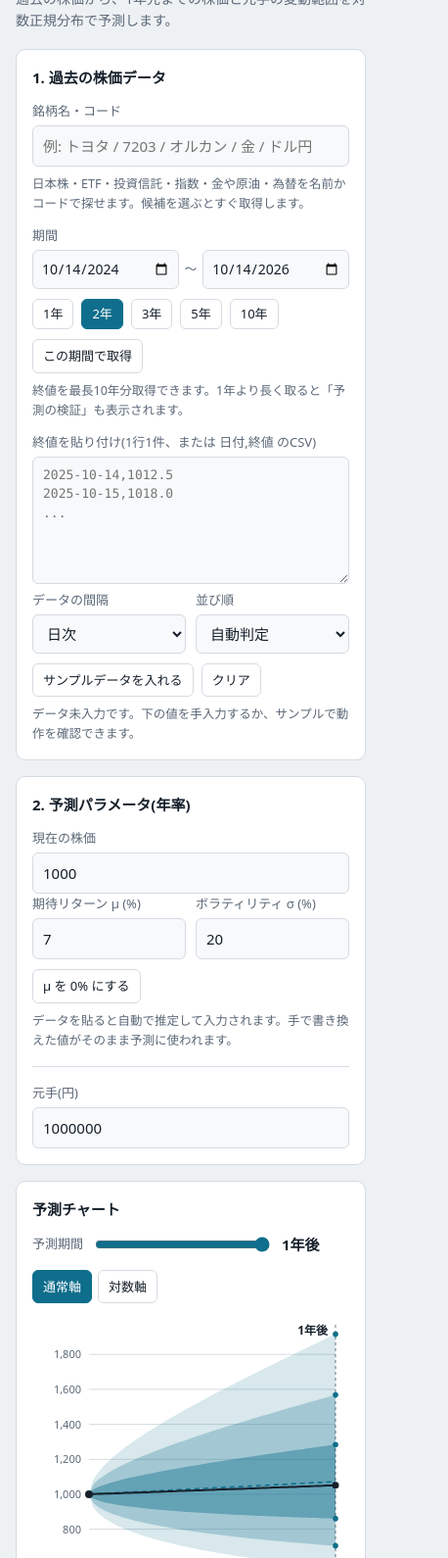
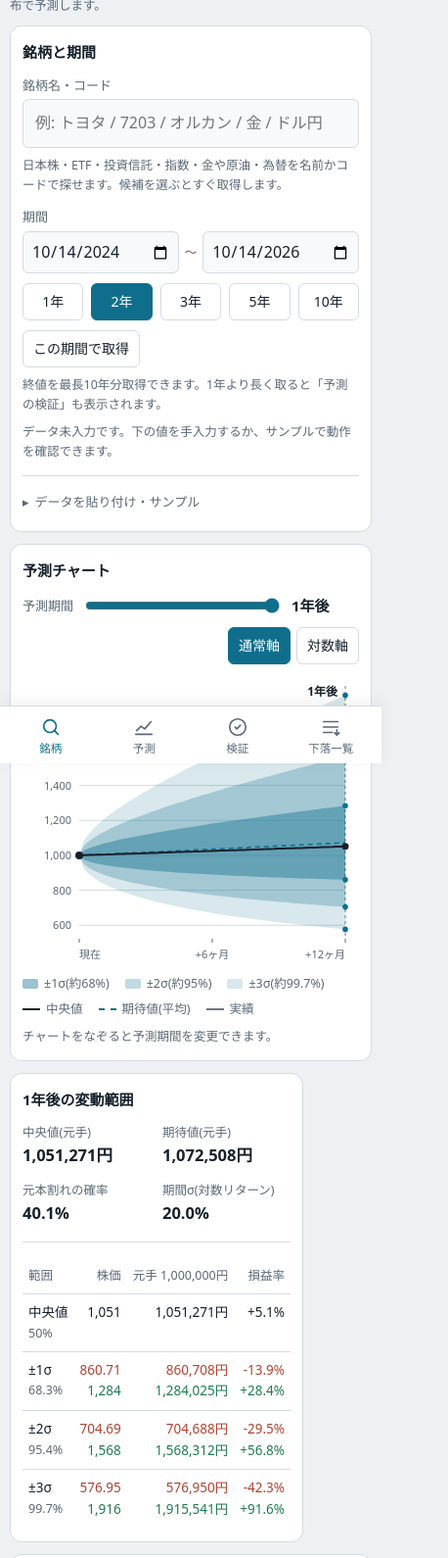
Before and after one commit to kgwata528-png/stock-forecast, a plain HTML site: page index.html in a window 390 px wide. Shown: the part 65-1655 px from the top of the page at 98% size, 458 px wide, since content can reach past the window. Drawn offline with Linux system fonts and the light colour scheme; a web font is replaced by a local one.

Commit message:
スマホで使いやすいように画面を整理
- スマホでは「銘柄と期間 → チャート → 変動範囲 → パラメータ → …」の順に並べ替え
- 画面下に移動用タブ(銘柄・予測・検証・下落一覧)を追加、銘柄を選ぶとチャートまで自動スクロール
- 貼り付け欄・サンプルは折りたたみに移動
- 表は狭い画面で列を絞り、範囲は上下2段表示、1列目を固定
- 入力欄を16pxにして iPhone で入力時に拡大されないように、ボタンを押しやすい大きさに
- 検証チャートの日付ラベルが重ならないように間引き

Co-Authored-By: Claude Opus 5.5 <noreply@anthropic.com>

```diff
--- a/index.html
+++ b/index.html
@@ -117,6 +117,60 @@ input[type=date] { width:100%; font:inherit; font-size:14px; color:var(--ink); b
 .note p { margin:0 0 6px; }
 code { display:block; margin:6px 0; padding:6px 8px; background:var(--field); border:1px solid var(--line); border-radius:6px; font-size:12px; word-break:break-all; user-select:all; -webkit-user-select:all; color:var(--ink); }
 .hint a { color:var(--band); }
+/* 範囲表示 lo 〜 hi */
+.rg i { font-style:normal; color:var(--muted); }
+.xs-only { display:none; }
+/* 折りたたみ */
+details.adv { margin-top:14px; border-top:1px solid var(--line); padding-top:10px; }
+details.adv > summary { cursor:pointer; font-size:13px; color:var(--muted); list-style:none; display:flex; align-items:center; gap:6px; min-height:32px; }
+details.adv > summary::-webkit-details-marker { display:none; }
+details.adv > summary::before { content:'▸'; transition:transform .15s; }
+details.adv[open] > summary::before { transform:rotate(90deg); }
+/* スマホ用の下部タブ */
+.tabbar { display:none; }
+/* 表の1列目を固定(横スクロール時) */
+.tw th:first-child, .tw td:first-child { position:sticky; left:0; background:var(--surface); z-index:1; }
+tr.clk:hover td:first-child { background:var(--field); }
+
+@media (max-width:900px){
+  .wrap { padding:12px 10px calc(76px + env(safe-area-inset-bottom,0px)); }
+  header h1 { font-size:19px; }
+  header p { font-size:12.5px; margin-bottom:10px; }
+  /* 入力 → チャート → 結果 → パラメータ の順に並べ替える */
+  .grid { display:flex; flex-direction:column; gap:12px; }
+  aside, main { display:contents; }
+  .panel + .panel { margin-top:0; }
+  .panel { padding:14px 12px; border-radius:12px; min-width:0; }
+  #p-data { order:0; } #p-chart { order:1; } #p-range { order:2; } #p-param { order:3; }
+  #p-hz { order:4; } #p-bt { order:5; } #sc { order:6; } #p-note { order:7; }
+  /* iOS で入力時に拡大されないよう 16px 以上 */
+  input[type=number], input[type=text], input[type=date], select, textarea { font-size:16px; }
+  #tk { padding:11px 12px; }
+  button { min-height:38px; font-size:14px; }
+  #spans { display:grid; grid-template-columns:repeat(5,1fr); }
+  #spans button { padding:4px 0; }
+  .ctl { gap:10px; }
+  .ctl .seg { margin-left:auto; }
+  .filters select { font-size:16px; }
+  #sugg { max-height:55vh; }
+  #sugg li { padding:10px 12px; }
+  .tabbar { display:grid; grid-template-columns:repeat(4,1fr); position:fixed; left:0; right:0; bottom:0; z-index:20;
+    background:var(--surface); border-top:1px solid var(--line); padding:4px 4px env(safe-area-inset-bottom,0px); box-shadow:0 -4px 16px rgba(0,0,0,.06); }
+  .tabbar button { border:0; border-radius:8px; min-height:52px; display:flex; flex-direction:column; align-items:center; justify-content:center; gap:2px; font-size:11.5px; color:var(--muted); background:transparent; }
+  .tabbar button svg { width:22px; height:22px; stroke:currentColor; fill:none; stroke-width:1.8; stroke-linecap:round; stroke-linejoin:round; }
+  .tabbar button[aria-current=true] { color:var(--band); background:transparent; }
+  html { scroll-padding-top:8px; }
+}
+@media (max-width:640px){
+  table { font-size:13.5px; }
+  th, td { padding:8px 6px; }
+  .xs-hide { display:none; }
+  .xs-only { display:block; }
+  .rg i { display:none; }
+  .rg span { display:block; }
+  dl.stats dd { font-size:16.5px; }
+  dl.stats dd.sm { font-size:14px; }
+}
 @media (prefers-reduced-motion: reduce){ * { transition:none !important; animation:none !important; } }
 </style>
 </head>
@@ -130,8 +184,8 @@ code { display:block; margin:6px 0; padding:6px 8px; background:var(--field); bo
   <div class="grid">
     <!-- 入力 -->
     <aside>
-      <section class="panel" aria-labelledby="h-data">
-        <h2 id="h-data">1. 過去の株価データ</h2>
+      <section class="panel" aria-labelledby="h-data" id="p-data">
+        <h2 id="h-data">銘柄と期間</h2>
         <label for="tk">銘柄名・コード</label>
         <div class="combo">
           <input type="text" id="tk" role="combobox" aria-autocomplete="list" aria-expanded="false" aria-controls="sugg" placeholder="例: トヨタ / 7203 / オルカン / 金 / ドル円" autocomplete="off" spellcheck="false">
@@ -147,6 +201,9 @@ code { display:block; margin:6px 0; padding:6px 8px; background:var(--field); bo
         </div>
         <div class="btns"><button type="button" id="fetch">この期間で取得</button></div>
         <p class="hint" id="tkout">終値を最長10年分取得できます。1年より長く取ると「予測の検証」も表示されます。</p>
+        <p class="hint" id="info"></p>
+        <details class="adv" id="adv">
+        <summary>データを貼り付け・サンプル</summary>
         <label for="data">終値を貼り付け(1行1件、または 日付,終値 のCSV)</label>
         <textarea id="data" placeholder="2025-10-14,1012.5&#10;2025-10-15,1018.0&#10;..." spellcheck="false"></textarea>
         <div class="row2">
@@ -168,11 +225,11 @@ code { display:block; margin:6px 0; padding:6px 8px; background:var(--field); bo
           </div>
         </div>
         <div class="btns"><button type="button" id="sample">サンプルデータを入れる</button><button type="button" id="clear">クリア</button></div>
-        <p class="hint" id="info"></p>
+        </details>
       </section>
 
-      <section class="panel" aria-labelledby="h-param">
-        <h2 id="h-param">2. 予測パラメータ(年率)</h2>
+      <section class="panel" aria-labelledby="h-param" id="p-param">
+        <h2 id="h-param">予測パラメータ(年率)と元手</h2>
         <label for="s0">現在の株価</label>
         <input type="number" id="s0" step="any" min="0" value="1000" inputmode="decimal">
         <div class="row2">
@@ -195,7 +252,7 @@ code { display:block; margin:6px 0; padding:6px 8px; background:var(--field); bo
 
     <!-- 結果 -->
     <main>
-      <section class="panel" aria-labelledby="h-chart">
+      <section class="panel" aria-labelledby="h-chart" id="p-chart">
         <h2 id="h-chart">予測チャート<span id="cname" class="dim" style="font-weight:500"></span></h2>
         <div class="ctl">
           <div class="grow">
@@ -220,19 +277,19 @@ code { display:block; margin:6px 0; padding:6px 8px; background:var(--field); bo
         <p class="hint">チャートをなぞると予測期間を変更できます。</p>
       </section>
 
-      <section class="panel" aria-labelledby="h-range">
+      <section class="panel" aria-labelledby="h-range" id="p-range">
         <h2 id="h-range"><span id="rtitle">1年後</span>の変動範囲</h2>
         <dl class="stats" id="stats"></dl>
         <hr class="sep">
         <div class="tw" id="rtable"></div>
       </section>
 
-      <section class="panel" aria-labelledby="h-hz">
+      <section class="panel" aria-labelledby="h-hz" id="p-hz">
         <h2 id="h-hz">期間別の元手レンジ</h2>
         <div class="tw" id="htable"></div>
       </section>
 
-      <section class="panel" aria-labelledby="h-bt">
+      <section class="panel" aria-labelledby="h-bt" id="p-bt">
         <h2 id="h-bt">予測の検証(1年前の予測 vs 実績)</h2>
         <div class="ctl">
           <span class="dim">検証に使う μ</span>
@@ -276,7 +333,7 @@ code { display:block; margin:6px 0; padding:6px 8px; background:var(--field); bo
         <p class="hint">東証上場の全銘柄について、1年前より前のデータで推定した μ・σ から1年前時点の予測を作り、今の株価がその分布の何σの位置かを計算しています(上の「予測の検証」と同じ考え方)。GitHub Actions で平日の夕方に自動更新します。行を選ぶとその銘柄を読み込みます。「μ 当時の推定値」は前年に大きく上がった銘柄ほど判定が厳しくなるので、値下がりそのものを見たいときは「μ 0%」がおすすめです。</p>
       </section>
 
-      <section class="panel note" aria-labelledby="h-note">
+      <section class="panel note" aria-labelledby="h-note" id="p-note">
         <h2 id="h-note">モデルの前提と注意</h2>
         <p>株価 S は S<sub>t</sub> = S<sub>0</sub>·exp(mt + σ√t·Z)、Z は標準正規分布、m = μ − σ²/2 とします(幾何ブラウン運動)。対数リターンが正規分布に従うため、株価は対数正規分布になり、下限は 0、上側に長い裾を持ちます。</p>
         <p>kσ の範囲は S<sub>0</sub>·exp(mt ± kσ√t) です。確率は 1σ=68.27%、2σ=95.45%、3σ=99.73% です。元手の範囲は 元手 × S/S<sub>0</sub> で計算しています。</p>
@@ -286,6 +343,13 @@ code { display:block; margin:6px 0; padding:6px 8px; background:var(--field); bo
     </main>
   </div>
 </div>
+
+<nav class="tabbar" aria-label="ページ内の移動">
+  <button type="button" data-go="p-data" aria-current="true"><svg viewBox="0 0 24 24"><circle cx="11" cy="11" r="7"/><path d="M20 20l-4-4"/></svg>銘柄</button>
+  <button type="button" data-go="p-chart"><svg viewBox="0 0 24 24"><path d="M3 20h18"/><path d="M4 16l5-5 4 3 7-8"/></svg>予測</button>
+  <button type="button" data-go="p-bt"><svg viewBox="0 0 24 24"><path d="M9 12l2 2 4-4"/><circle cx="12" cy="12" r="9"/></svg>検証</button>
+  <button type="button" data-go="sc"><svg viewBox="0 0 24 24"><path d="M4 6h16M4 12h16M4 18h10"/><path d="M19 15v6M16.5 18.5L19 21l2.5-2.5"/></svg>下落一覧</button>
+</nav>
 
 <script>
 (function(){
@@ -398,15 +462,16 @@ code { display:block; margin:6px 0; padding:6px 8px; background:var(--field); bo
       '<div><dt>元本割れの確率</dt><dd>'+(pLoss*100).toFixed(1)+'%</dd></div>'+
       '<div><dt>期間σ(対数リターン)</dt><dd>'+(s*100).toFixed(1)+'%</dd></div>';
 
-    var rows = '<tr><td>中央値</td><td class="dim">50%</td><td>'+fmtP(med)+'</td><td>'+fmtC(p.C*med/p.S0)+'</td><td>'+pct(med/p.S0-1)+'</td></tr>';
+    function rg(a, b){ return '<span class="rg"><span class="lo">'+a+'</span><i> 〜 </i><span class="hi">'+b+'</span></span>'; }
+    var rows = '<tr><td>中央値<span class="dim xs-only">50%</span></td><td class="dim xs-hide">50%</td><td>'+fmtP(med)+'</td><td>'+fmtC(p.C*med/p.S0)+'</td><td>'+pct(med/p.S0-1)+'</td></tr>';
     [1,2,3].forEach(function(k){
       var lo = band(p,-k,t), hi = band(p,k,t);
-      rows += '<tr><td>±'+k+'σ</td><td class="dim">'+COV[k]+'</td>'+
-        '<td><span class="lo">'+fmtP(lo)+'</span> 〜 <span class="hi">'+fmtP(hi)+'</span></td>'+
-        '<td><span class="lo">'+fmtC(p.C*lo/p.S0)+'</span> 〜 <span class="hi">'+fmtC(p.C*hi/p.S0)+'</span></td>'+
-        '<td><span class="lo">'+pct(lo/p.S0-1)+'</span> 〜 <span class="hi">'+pct(hi/p.S0-1)+'</span></td></tr>';
+      rows += '<tr><td>±'+k+'σ<span class="dim xs-only">'+COV[k]+'</span></td><td class="dim xs-hide">'+COV[k]+'</td>'+
+        '<td>'+rg(fmtP(lo), fmtP(hi))+'</td>'+
+        '<td>'+rg(fmtC(p.C*lo/p.S0), fmtC(p.C*hi/p.S0))+'</td>'+
+        '<td>'+rg(pct(lo/p.S0-1), pct(hi/p.S0-1))+'</td></tr>';
     });
-    $('rtable').innerHTML = '<table><thead><tr><th>範囲</th><th>確率</th><th>株価</th><th>元手 '+fmtC(p.C)+' の場合</th><th>損益率</th></tr></thead><tbody>'+rows+'</tbody></table>';
+    $('rtable').innerHTML = '<table><thead><tr><th>範囲</th><th class="xs-hide">確率</th><th>株価</th><th>元手 '+fmtC(p.C)+'</th><th>損益率</th></tr></thead><tbody>'+rows+'</tbody></table>';
 
     var hs = [1,3,6,12];
     var head = '<tr><th>元手の範囲</th>'+hs.map(function(x){ return '<th>'+(x===12?'1年後':x+'ヶ月後')+'</th>'; }).join('')+'</tr>';
@@ -466,7 +531,7 @@ code { display:block; margin:6px 0; padding:6px 8px; background:var(--field); bo
     // x目盛
     for (var q=-4;q<=4;q++){
       var tq = q/4;
-      if(tq<xmin-1e-9 || tq>1+1e-9) continue;
+      if(tq<xmin-1e-9 || tq>1+1e-9 || (W<560 && q%2)) continue;
       var x = xs(tq);
       var lab = q===0 ? '現在' : (q>0 ? '+'+(q*3)+'ヶ月' : (q*3)+'ヶ月');
       var anchor = q===0 ? 'start' : (q===4 ? 'end' : 'middle');
@@ -576,11 +641,11 @@ code { display:block; margin:6px 0; padding:6px 8px; background:var(--field); bo
     [1,3,6,12].forEach(function(h){
       var i = Math.min(last, bt.T0 + Math.round(bt.f*h/12)), t = (i-bt.T0)/bt.f;
       var med = p.S0*Math.exp(p.m*t), z = zOf(bt, i);
-      function rng(k){ return '<span class="lo">'+fmtP(band(p,-k,t))+'</span> 〜 <span class="hi">'+fmtP(band(p,k,t))+'</span>'; }
-      rows += '<tr><td>'+hzLabel(h)+'</td><td class="dim">'+esc(dateAt(i))+'</td><td>'+fmtP(med)+'</td><td>'+rng(1)+'</td><td>'+rng(2)+'</td>'+
-        '<td><b>'+fmtP(P[i])+'</b></td><td>'+pct(P[i]/med-1)+'</td><td>'+(z>=0?'+':'')+z.toFixed(2)+'σ</td><td>'+judge(z)+'</td></tr>';
+      function rng(k){ return '<span class="rg"><span class="lo">'+fmtP(band(p,-k,t))+'</span><i> 〜 </i><span class="hi">'+fmtP(band(p,k,t))+'</span></span>'; }
+      rows += '<tr><td>'+hzLabel(h)+'<span class="dim xs-only">'+esc(dateAt(i))+'</span></td><td class="dim xs-hide">'+esc(dateAt(i))+'</td><td>'+fmtP(med)+'</td><td>'+rng(1)+'</td><td class="xs-hide">'+rng(2)+'</td>'+
+        '<td><b>'+fmtP(P[i])+'</b></td><td class="xs-hide">'+pct(P[i]/med-1)+'</td><td>'+(z>=0?'+':'')+z.toFixed(2)+'σ<span class="xs-only">'+judge(z)+'</span></td><td class="xs-hide">'+judge(z)+'</td></tr>';
     });
-    $('bttable').innerHTML = '<table><thead><tr><th>予測時点から</th><th>日付</th><th>予測中央値</th><th>±1σ(68%)</th><th>±2σ(95%)</th><th>実績</th><th>中央値との乖離</th><th>位置</th><th>判定</th></tr></thead><tbody>'+rows+'</tbody></table>';
+    $('bttable').innerHTML = '<table><thead><tr><th>予測時点から</th><th class="xs-hide">日付</th><th>予測中央値</th><th>±1σ(68%)</th><th class="xs-hide">±2σ(95%)</th><th>実績</th><th class="xs-hide">中央値との乖離</th><th>位置</th><th class="xs-hide">判定</th></tr></thead><tbody>'+rows+'</tbody></table>';
     drawBT(bt);
   }
 
@@ -612,9 +677,9 @@ code { display:block; margin:6px 0; padding:6px 8px; background:var(--field); bo
     // x目盛(3ヶ月ごと、日付があれば年/月)
     for (var q=-4;q<=4;q++){
       var tq = q/4;
-      if(tq<xmin-1e-9) continue;
+      if(tq<xmin-1e-9 || (W<560 && q%2)) continue;
       var ix = Math.min(last, T0 + Math.round(f*tq)), ds = dateAt(ix);
-      var lab = ds ? ds.slice(0,7).replace('-','/') : (q===0 ? '予測時点' : (q>0?'+':'')+(q*3)+'ヶ月');
+      var lab = ds ? ds.slice(W<560 ? 2 : 0, 7).replace('-','/') : (q===0 ? '予測時点' : (q>0?'+':'')+(q*3)+'ヶ月');
       var x = xs(tq), anchor = q===4 ? 'end' : (tq<=xmin+1e-9 ? 'start' : 'middle');
       svg += '<line x1="'+x.toFixed(1)+'" x2="'+x.toFixed(1)+'" y1="'+(H-mB)+'" y2="'+(H-mB+4)+'" stroke="var(--muted)"/>';
       svg += '<text x="'+x.toFixed(1)+'" y="'+(H-8)+'" text-anchor="'+anchor+'" font-size="11" fill="var(--muted)">'+lab+'</text>';
@@ -905,6 +970,7 @@ code { display:block; margin:6px 0; padding:6px 8px; background:var(--field); bo
         (j.currency && j.currency!=='JPY' ? '、通貨: '+esc(j.currency)+'(元手は円換算せず値動きの比率だけで計算)' : '')+'<br>' + $('info').innerHTML;
       out.textContent = '';
       save();
+      if(mqMobile.matches){ $('tk').blur(); $('p-chart').scrollIntoView({ behavior:'smooth', block:'start' }); }
     }catch(e){
       if(my===fetching) out.textContent = '取得できませんでした: '+e.message+'(下の欄に貼り付けても使えます)';
     }finally{
@@ -930,11 +996,11 @@ code { display:block; margin:6px 0; padding:6px 8px; background:var(--field); bo
     var LIMIT = 200;
     $('scinfo').innerHTML = '<b>'+esc(j.asof)+'</b> 終値時点 ・ '+j.count+'銘柄中 <b>'+rows.length+'銘柄</b>'+(rows.length>LIMIT ? '(下位'+LIMIT+'件を表示)' : '');
     if(!rows.length){ $('sctable').innerHTML = '<div class="empty" style="padding:20px 0">該当する銘柄はありません。</div>'; return; }
-    $('sctable').innerHTML = '<table><thead><tr><th>銘柄</th><th>市場</th><th>1年前</th><th>現在</th><th>騰落率</th><th>当時の μ / σ</th><th>位置</th></tr></thead><tbody>'+
+    $('sctable').innerHTML = '<table><thead><tr><th>銘柄</th><th class="xs-hide">市場</th><th class="xs-hide">1年前</th><th class="xs-hide">現在</th><th>騰落率</th><th class="xs-hide">当時の μ / σ</th><th>位置</th></tr></thead><tbody>'+
       rows.slice(0, LIMIT).map(function(x){
-        return '<tr class="clk" tabindex="0" data-code="'+esc(x.code)+'"><td>'+esc(x.name)+' <span class="dim">'+esc(x.code)+'</span></td><td class="dim">'+esc(x.market)+'</td>'+
-          '<td>'+fmtP(x.base)+'</td><td>'+fmtP(x.price)+'</td><td class="'+(x.ret<0?'lo':'hi')+'">'+pct(x.ret)+'</td>'+
-          '<td class="dim">'+(x.mu*100).toFixed(0)+'% / '+(x.sig*100).toFixed(0)+'%</td><td class="lo"><b>'+x[key].toFixed(2)+'σ</b></td></tr>';
+        return '<tr class="clk" tabindex="0" data-code="'+esc(x.code)+'"><td style="white-space:normal;min-width:9em">'+esc(x.name)+' <span class="dim">'+esc(x.code)+'</span><span class="dim xs-only">'+esc(x.market)+' ・ '+fmtP(x.base)+' → '+fmtP(x.price)+'</span></td><td class="dim xs-hide">'+esc(x.market)+'</td>'+
+          '<td class="xs-hide">'+fmtP(x.base)+'</td><td class="xs-hide">'+fmtP(x.price)+'</td><td class="'+(x.ret<0?'lo':'hi')+'">'+pct(x.ret)+'</td>'+
+          '<td class="dim xs-hide">'+(x.mu*100).toFixed(0)+'% / '+(x.sig*100).toFixed(0)+'%</td><td class="lo"><b>'+x[key].toFixed(2)+'σ</b></td></tr>';
       }).join('')+'</tbody></table>';
   }
   function openFromScreen(tr){
@@ -958,6 +1024,28 @@ code { display:block; margin:6px 0; padding:6px 8px; background:var(--field); bo
     io.observe($('sc'));
   } else loadScreen();
 
+  /* ---------- スマホ用の下部タブ ---------- */
+  var tabs = [].slice.call(document.querySelectorAll('.tabbar button'));
+  tabs.forEach(function(b){
+    b.addEventListener('click', function(){
+      var id = b.getAttribute('data-go');
+      $(id).scrollIntoView({ behavior:'smooth', block:'start' });
+      if(id==='p-data') setTimeout(function(){ $('tk').focus({ preventScroll:true }); }, 350);
+    });
+  });
+  if(typeof IntersectionObserver !== 'undefined'){
+    var seen = {};
+    var tio = new IntersectionObserver(function(es){
+      es.forEach(function(e){ seen[e.target.id] = e.isIntersecting; });
+      var cur = null;
+      tabs.forEach(function(b){ if(!cur && seen[b.getAttribute('data-go')]) cur = b; });
+      if(cur) tabs.forEach(function(b){ b.setAttribute('aria-current', String(b===cur)); });
+    }, { rootMargin:'-40% 0px -50% 0px' });
+    tabs.forEach(function(b){ tio.observe($(b.getAttribute('data-go'))); });
+  }
+  // 銘柄を選んだらスマホではチャートまでスクロール
+  var mqMobile = window.matchMedia('(max-width:900px)');
+
   /* ---------- 起動 ---------- */
   setSpan(2);
   var restored = load();
```
